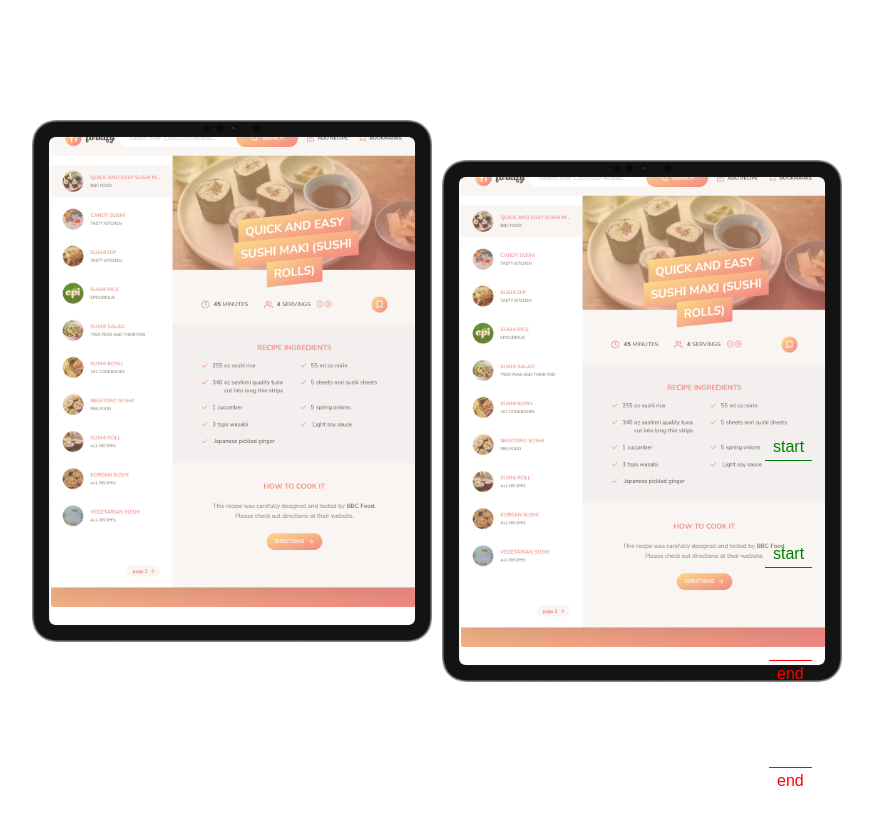
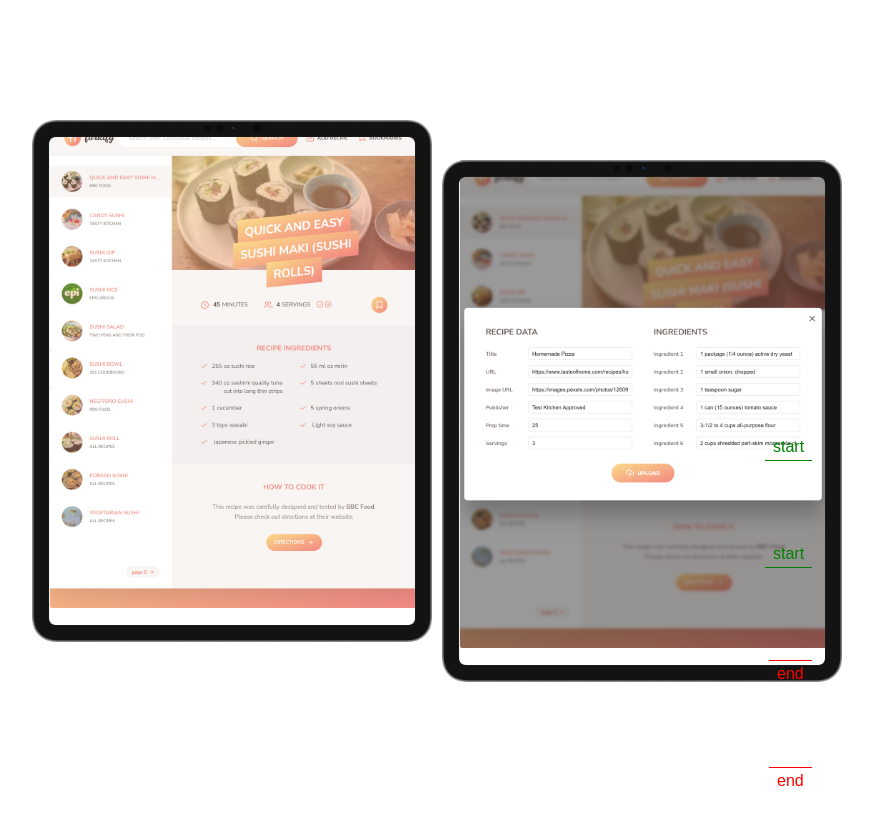
Before and after one commit to malik-jahangir/Portfolio, a website built with Parcel: page index.html in a window 1280 px wide. Shown: the part 2360-3184 px from the top of the page, without its empty margins (364-1237 px from the left). Built offline with nearby package versions, Linux system fonts and the light colour scheme.

Commit message:
initial commit

```diff
--- a/index.html
+++ b/index.html
@@ -146,7 +146,7 @@
           <div class="project-mockups-tab2">
             <div class="img-container-tab">
               <img class="mockup-tab" src="/src/img/ipad.png" alt="">
-              <img class="screenshot-tab-f" src="/src/img/forkify-tablet.png" alt="">
+              <img class="screenshot-tab-f" src="/src/img/forkify-tab2.png" alt="">
             </div>
           </div>
 
--- a/src/js/main.js
+++ b/src/js/main.js
@@ -54,7 +54,7 @@ gsap.to(".h-about", {
     scrollTrigger:{
         trigger:'.screenshot-ft',
         // markers: true,
-        start: "10% 50%", // when the top of the trigger hits the top of the viewport
+        start: "12% 50%", // when the top of the trigger hits the top of the viewport
       end: "0% 12%", // end after scrolling 500px beyond the start
         // pin: true,   // pin the trigger element while active,
         scrub: 1, // smooth scrubbing, takes 1 second to "catch up" to the scrollbar
@@ -87,7 +87,7 @@ gsap.to(".h-about", {
         start: "50% bottom", // when the top of the trigger hits the top of the viewport
       end: "+=200", // end after scrolling 500px beyond the start
         // pin: true,   // pin the trigger element while active,
-        scrub: 3, // smooth scrubbing, takes 1 second to "catch up" to the scrollbar
+        scrub: 2, // smooth scrubbing, takes 1 second to "catch up" to the scrollbar
     }, // start the animation when ".box" enters the viewport (once)
     y: "-130",
     duration:2,
--- a/src/style/style.scss
+++ b/src/style/style.scss
@@ -315,11 +315,11 @@ section.work{
 }
 .screenshot-tab-f{
     position: absolute;
-    top: 19;
+    top: 17;
     border-radius: 2px;
     // right: 100;
-    left: 19px;
-    width: 365px;
+    left: 18px;
+    width: 366px;
     z-index: 2;
     // transform: translateY(-193);
 }
```
Also changed, not shown: dist/forkify-tab2.2791dbce.png (added), dist/forkify-tablet2.6a25de68.png (added), dist/index.html, src/img/forkify-tab2.png (added), src/style/style.css, 4 other files.
